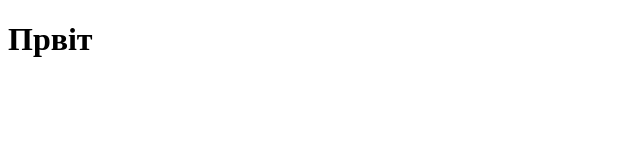
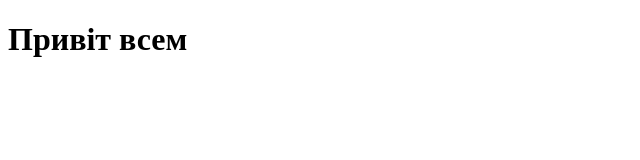
Before and after one commit to Nikolas1790/Tutorial, a plain HTML site: page index.html in a window 1280 px wide. Shown: the whole page, without its empty margins (0-640 px from the left). Drawn offline with Linux system fonts and the light colour scheme.

Commit message:
Update index.html
проверка

```diff
--- a/index.html
+++ b/index.html
@@ -7,6 +7,6 @@
     <title>Document</title>
   </head>
   <body>
-    <h1>Првіт</h1>
+    <h1>Привіт всем</h1>
   </body>
 </html>
```
